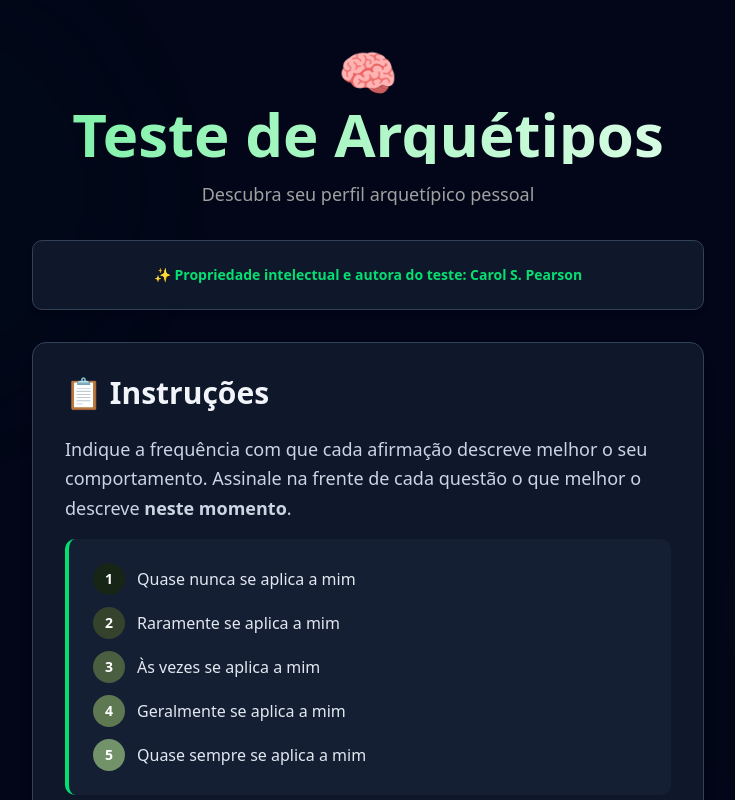
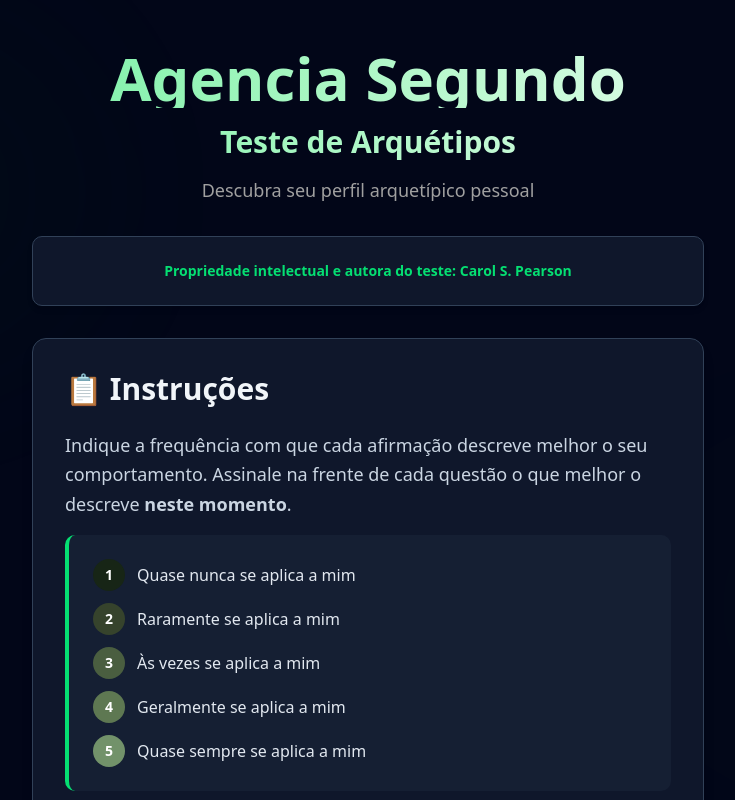
Before and after one commit to gabrielagenciasegundo/arquetipos, a Next.js app: page / in a window 1280 px wide. Shown: the top 800 px of the page, without its empty margins (272-1007 px from the left). Built offline with nearby package versions, Linux system fonts and the light colour scheme.

Commit message:
fix: ajustes de texto

```diff
--- a/components/FirstPage.tsx
+++ b/components/FirstPage.tsx
@@ -456,10 +456,13 @@
                 <div className="relative z-10 max-w-2xl w-full space-y-8">
                     {/* Logo/Título Principal */}
                     <div className="text-center space-y-4">
-                        <div className="text-5xl mb-2">🧠</div>
+
                         <h1 className="text-5xl md:text-6xl font-bold bg-gradient-to-r from-[#172516] to-[#36432c] dark:from-green-300 dark:to-green-100 bg-clip-text text-transparent">
+                            Agencia Segundo
+                        </h1>
+                        <h2 className="text-5xl md:text-3xl font-bold bg-gradient-to-r from-[#172516] to-[#36432c] dark:from-green-300 dark:to-green-100 bg-clip-text text-transparent">
                             Teste de Arquétipos
-                        </h1>
+                        </h2>
                         <p className="text-lg text-muted-foreground">
                             Descubra seu perfil arquetípico pessoal
                         </p>
@@ -468,7 +471,7 @@
                     {/* Créditos */}
                     <div className="bg-white dark:bg-slate-900 rounded-lg p-6 border border-border dark:border-slate-700 shadow-md">
                         <p className="text-center text-sm font-semibold text-[#172516] dark:text-green-400">
-                            ✨ Propriedade intelectual e autora do teste: <span className="font-bold">Carol S. Pearson</span>
+                            Propriedade intelectual e autora do teste: <span className="font-bold">Carol S. Pearson</span>
                         </p>
                     </div>
 
```
Lines whose indentation alone changed are shown as unchanged.
